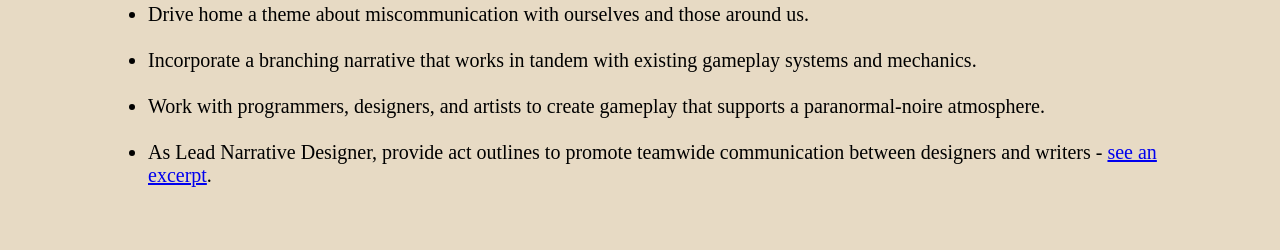
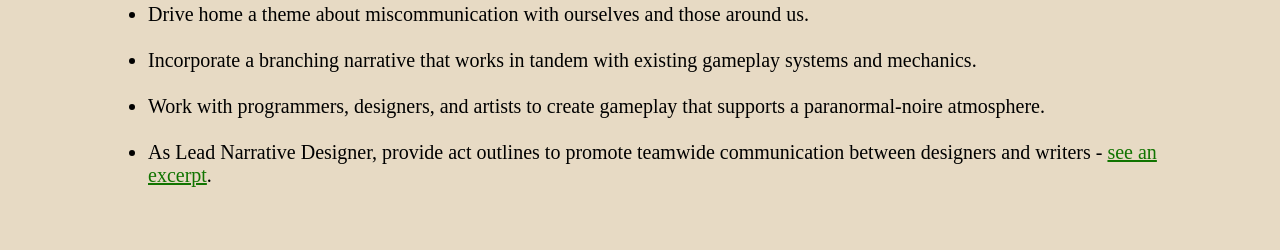
Before and after one commit to jdogsteel/joeymazero, a plain HTML site: page shadows.html in a window 1280 px wide. Shown: the part 989-1239 px from the top of the page. Drawn offline with Linux system fonts and the light colour scheme.

Commit message:
Fix some narrative files

```diff
--- a/shadows.html
+++ b/shadows.html
@@ -74,7 +74,7 @@
 	<br>
 	<li>Work with programmers, designers, and artists to create gameplay that supports a paranormal-noire atmosphere.</li>
 	<br>
-	<li>As Lead Narrative Designer, provide act outlines to promote teamwide communication between designers and writers - <a href = "SceneOutline.pdf">see an excerpt</a>.</li>
+	<li>As Lead Narrative Designer, provide act outlines to promote teamwide communication between designers and writers - <a href = "docs/ActOutline.pdf" style = "color: #117400" target = _blank>see an excerpt</a>.</li>
 </ul>
 
 <br>
```
Also changed, not shown: 2 other files.
